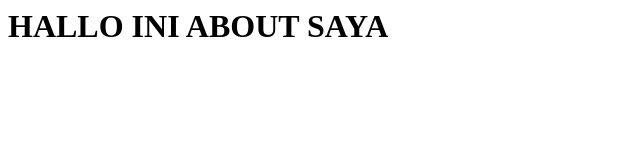
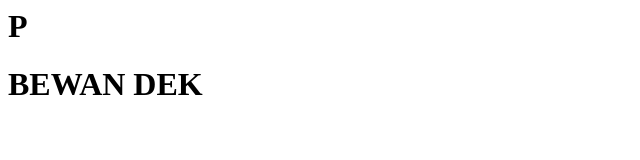
Before and after one commit to lynn-do/yeay, a plain HTML site: page about.html in a window 1280 px wide. Shown: the whole page, without its empty margins (0-640 px from the left). Drawn offline with Linux system fonts and the light colour scheme.

Commit message:
Update about.html

```diff
--- a/about.html
+++ b/about.html
@@ -3,6 +3,7 @@
         <title>ABOUT ME</title>
     </head>
     <body>
-        <h1>HALLO INI ABOUT SAYA</h1>
+        <h1>P</h1>
+        <h1>BEWAN DEK</h1>
     </body>
 </html>
```
